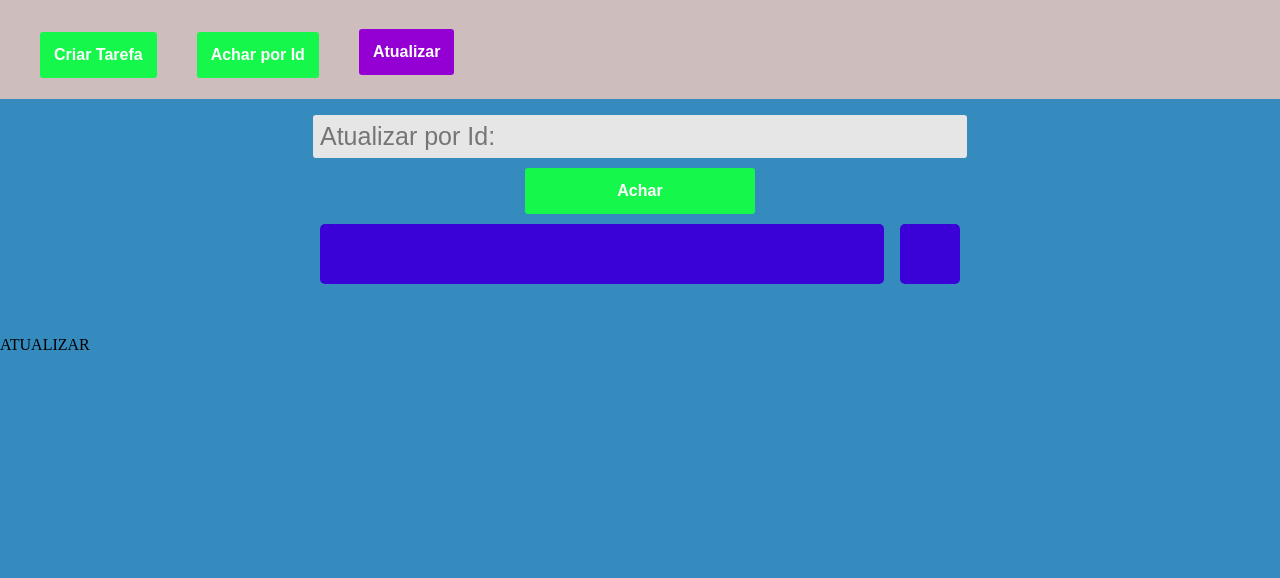
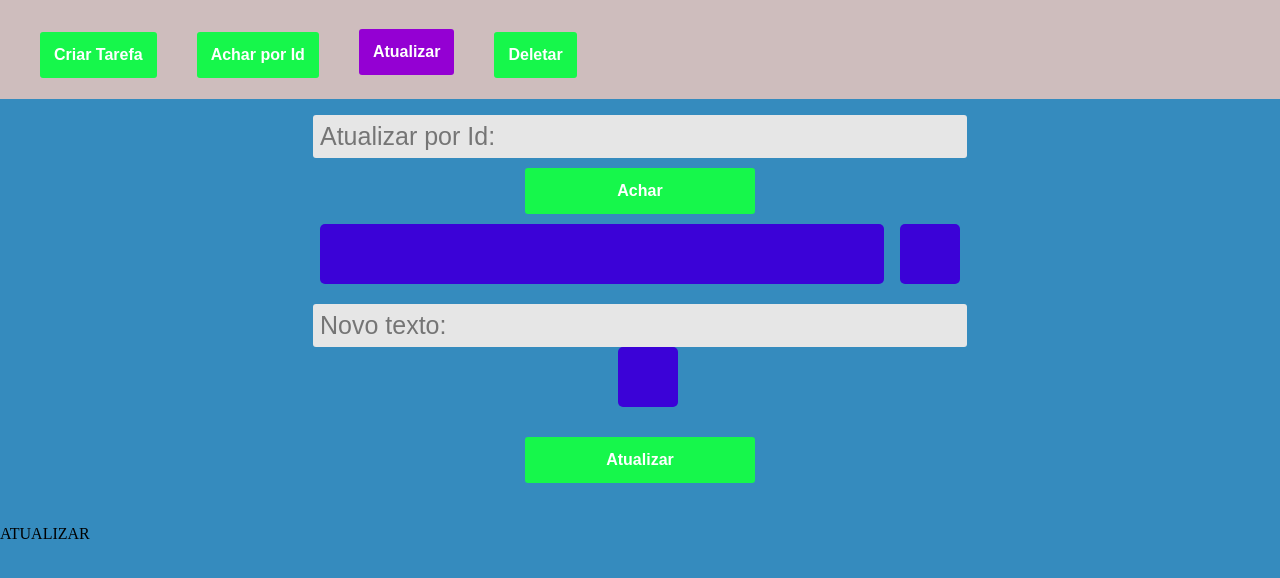
Before and after one commit to renatotl/fazer-lista, a React (Create React App) app: page / in a window 1280 px wide. Both pictures are taken after a click on the button "Atualizar". Shown: the top 578 px of the page. Built offline with nearby package versions, Linux system fonts and the light colour scheme.

Commit message:
feat: deletar

```diff
--- a/src/App.jsx
+++ b/src/App.jsx
@@ -24,6 +24,8 @@ const handleActions = (action) => {
         <NavBar
          mode={modoAtual}
          modeAtualizar={() => handleActions(ActionMode.ATUALIZAR)}
+         modeDeletar={() => handleActions(ActionMode.DELETAR)}
+
          />
         <Header
         mode={modoAtual}
--- a/src/components/AtualizarAgenda/AtualizarAgenda.jsx
+++ b/src/components/AtualizarAgenda/AtualizarAgenda.jsx
@@ -14,7 +14,8 @@ export function AtualizarAgenda(){
 
 
     function twoHandle(){
-        updatingAgenda()
+       // updatingAgenda()
+       findByIdAgenda()
 
     }
 
@@ -59,7 +60,7 @@ const findByIdAgenda = async () => {
           <input className="IDD"  id="inputId" name="inputId" type="text" placeholder="Atualizar por Id:" onChange={(event) => setIdi(event.target.value)}></input>
            <button type="button" onClick={twoHandle}>Achar</button>
            {
-            <CardAtualizar text={idi.text} id={idi.id} />}
+            <CardAtualizar text={idi.text} id={idi.id}  />}
         </div>
 
     )
--- a/src/components/CardAtualizar/CardAtualizar.jsx
+++ b/src/components/CardAtualizar/CardAtualizar.jsx
@@ -1,15 +1,44 @@
-import "./CardAtualizar.css"
+import "./CardAtualizar.css";
+import {Api} from "../Utils/Api.js"
+import React, {useState} from "react"
 
-export function CardAtualizar(props){
+export function CardAtualizar(props) {
+
+    const [idi, setIdi] = useState([]);
+
+
+
+    function twoHandle(){
+        updatingAgenda()
+
+    }
+
+  const updatingAgenda = async (props, texto) => {
+    const input = document.querySelector("#inputId"); //foi esse cara id="inputId"
+    console.log(input);
+    const id = input.value;
+    console.log(id);
+    const response = await Api.updateAgenda(props.id, texto);
+    console.log(response);
+    setIdi(response);
+  };
+
   return (
-        < div className="mainCard">
+    <>
+    <div className="mainCard">
       <div className="card">
         <strong>{props.text}</strong>
       </div>
       <div className="card2">
         <strong>{props.id}</strong>
       </div>
-        </ div>
+      </div>
+      <input className="IDD"  id="inputId" name="inputId" type="text" placeholder="Novo texto:" onChange={(event) => setIdi(event.target.value)}></input>
+      <div className="card2">
+        <strong>{props.id}</strong>
+      </div>
+      <button type="button" onClick={twoHandle}>Atualizar</button>
 
-    )
+      </>
+  );
 }
--- a/src/components/NavBar/NavBar.jsx
+++ b/src/components/NavBar/NavBar.jsx
@@ -3,9 +3,13 @@ import { Header } from "../Header/Header.jsx";
 import { useState } from "react";
 import { ActionMode } from "constants/index";
 
-export function NavBar({modeAtualizar,mode}) {
+export function NavBar({modeAtualizar,mode,modeDeletar}) {
 
-
+  function handdleThree(){
+       modeDeletar()
+       handleDeletar()
+    console.log(mode)
+  }
 
 function handdleTwo(){
   modeAtualizar()
@@ -26,6 +30,12 @@ function handdleTwo(){
   const [atualizar, setAtualizar] = useState(false);
   function handleAtualizar() {
     setAtualizar(!atualizar);
+
+  }
+
+  const [deletar, setDeletar] = useState(false);
+  function handleDeletar() {
+    setDeletar(!deletar);
 
   }
 
@@ -74,6 +84,19 @@ function handdleTwo(){
             Atualizar
           </button>
         </ul>
+        <ul className="ul">
+          <button
+            className={`B ${
+              mode === ActionMode.DELETAR && "Agenda--ativa"
+            }`}
+            type="button"
+            onChange={(e) => setAtualizar(e.target.value)}
+            onClick={handdleThree}
+
+          >
+            Deletar
+          </button>
+        </ul>
 
         {/* <ul className="ul" >
         <button  className="B" type="button" onChange={e => setVerId(e.target.value)} onClick={handleValue3} >Lista de Taferas</button>
@@ -83,6 +106,7 @@ function handdleTwo(){
         setCriar={criarIsOpen}
         setId={verId} //setLista={verLista}
         setAtualizando={atualizar}
+        setDeletando={deletar}
       />
     </>
   );
```
Lines whose indentation alone changed are shown as unchanged.
